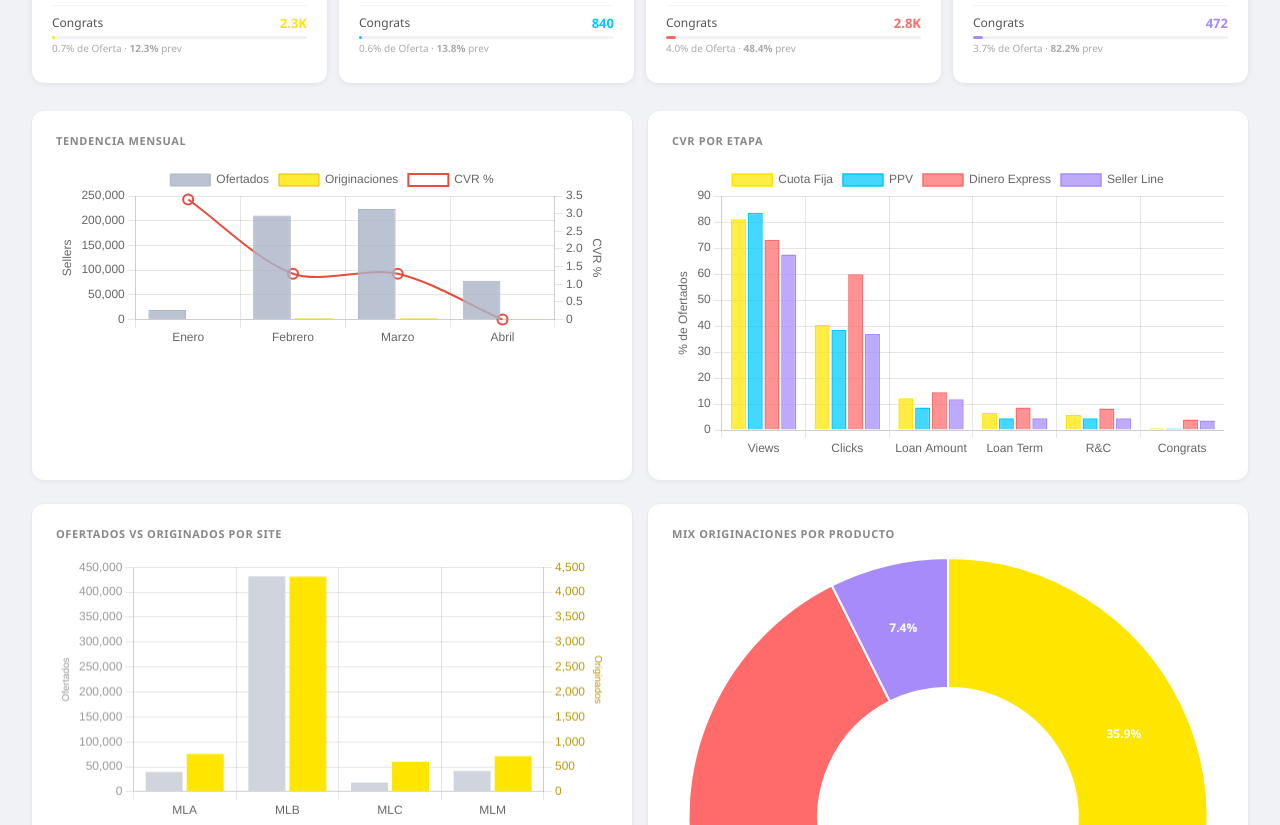
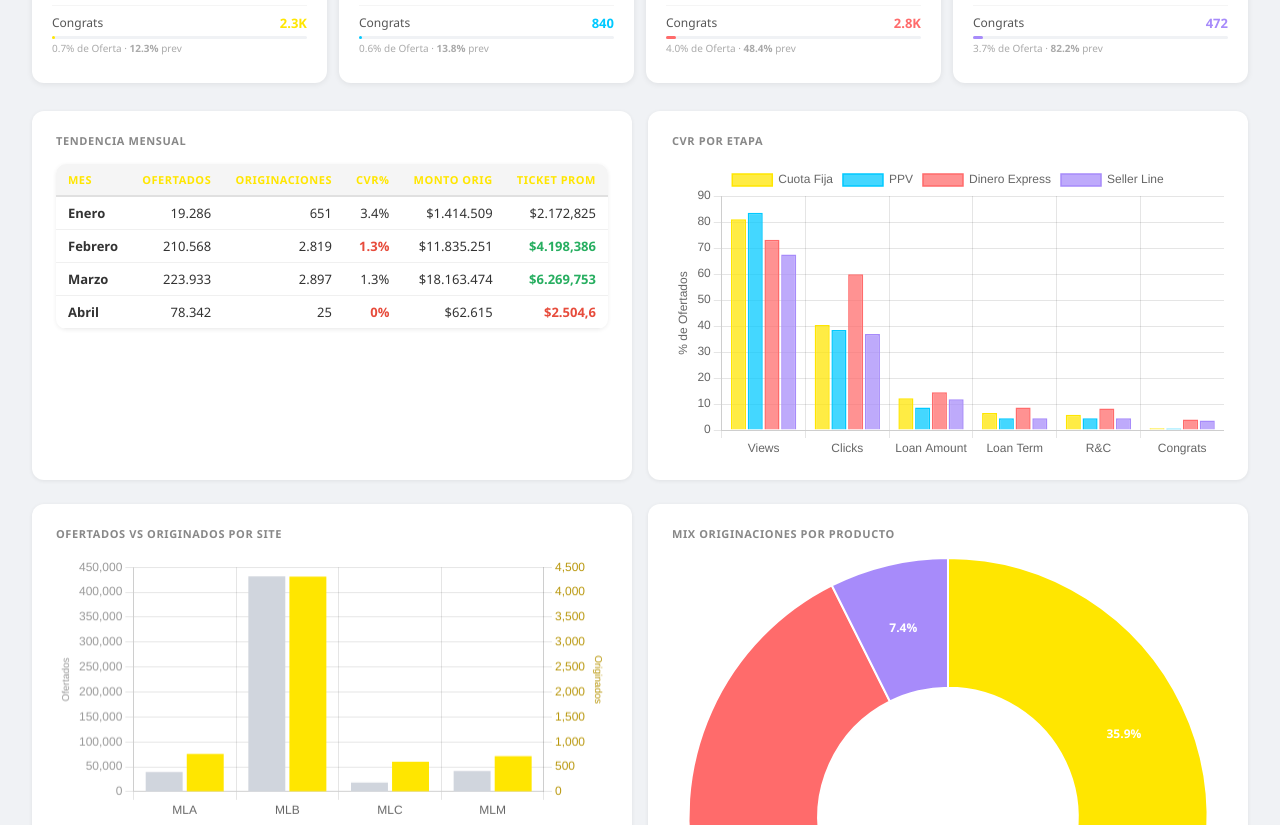
Before and after one commit to candelariva-coder/card-summary-dashboard, a plain HTML site: page v3.html in a window 1280 px wide. Shown: the part 1276-2101 px from the top of the page. Drawn offline with nearby package versions, Linux system fonts and the light colour scheme.

Commit message:
Update 2026-04-08 14:33

```diff
--- a/v3.html
+++ b/v3.html
@@ -79,6 +79,15 @@
   .penet-pct { font-size:26px; font-weight:800; color:#1a1a2e; }
   .penet-detail { font-size:11px; color:#aaa; margin-top:4px; }
   .filters select:disabled { background:#f0f0f0; color:#aaa; cursor:default; opacity:.6; }
+
+  .tbl-trend{width:100%;border-collapse:collapse;font-size:13px;}
+  .tbl-trend th{background:#f5f5f5;font-weight:700;padding:8px 12px;text-align:right;border-bottom:2px solid #e0e0e0;}
+  .tbl-trend th:first-child{text-align:left;}
+  .tbl-trend td{padding:7px 12px;text-align:right;border-bottom:1px solid #f0f0f0;}
+  .tbl-trend td:first-child{text-align:left;font-weight:600;}
+  .tbl-trend tr:hover td{background:#fffde7;}
+  .trend-up{color:#27ae60;font-weight:700;}
+  .trend-dn{color:#e74c3c;font-weight:700;}
 </style>
 </head>
 <body>
@@ -89,7 +98,7 @@
     <a href="originations.html" class="nav-link">Originations →</a>
   </div>
   <div class="meta">
-    <div class="updated">Actualizado: 2026-04-08 14:26</div>
+    <div class="updated">Actualizado: 2026-04-08 14:33</div>
     <div class="badge">BU = ON</div>
     <div class="badge2">Funnel anclado al mes de oferta</div>
   </div>
@@ -150,7 +159,7 @@
 </div>
 
 <div class="charts-row">
-  <div class="chart-card" style="flex:1 1 100%"><h3>Tendencia Mensual</h3><canvas id="chartTrendMain" height="100"></canvas></div>
+  <div class="chart-card" style="flex:1 1 100%"><h3>Tendencia Mensual</h3><div id="trendTableWrap"></div></div>
   <div class="chart-card"><h3>CVR por etapa</h3><canvas id="chartFunnelCVR" height="160"></canvas></div>
 </div>
 <div class="charts-row">
@@ -399,19 +408,26 @@ function render(){
   const tRows=flt(RAW,{...f,mes:'Todos'},false);
   const tMonths=[...new Set(tRows.map(r=>r.MonthName))].sort((a,b)=>MONTH_ORDER.indexOf(a)-MONTH_ORDER.indexOf(b));
   const tProds=f.product==='Todos'?PRODUCTS:[f.product];
-  const tTotals=tMonths.map(m=>{const ag=agg(tRows.filter(r=>r.MonthName===m));return{off:ag.off,orig:ag.orig,cvr:ag.off>0?+(ag.orig/ag.off*100).toFixed(1):0};});
-  mkCh('chartTrendMain','bar',tMonths,[
-    {label:'Ofertados', type:'bar', yAxisID:'y',
-      data:tTotals.map(d=>d.off), backgroundColor:'#aab4c8CC', borderColor:'#aab4c8', borderWidth:1},
-    {label:'Originaciones', type:'bar', yAxisID:'y',
-      data:tTotals.map(d=>d.orig), backgroundColor:'#FFE600CC', borderColor:'#e6b800', borderWidth:1},
-    {label:'CVR %', type:'line', yAxisID:'y2',
-      data:tTotals.map(d=>d.cvr), borderColor:'#e74c3c', backgroundColor:'transparent',
-      borderWidth:2, pointRadius:5, tension:.3}
-  ],{
-    scales:{y:{beginAtZero:true,title:{display:true,text:'Sellers'}},
-            y2:{beginAtZero:true,position:'right',title:{display:true,text:'CVR %'},grid:{drawOnChartArea:false}}},
-    plugins:{tooltip:{callbacks:{label:ctx=>ctx.dataset.label==='CVR %'?'CVR: '+ctx.parsed.y+'%':ctx.dataset.label+': '+fmt(ctx.parsed.y)}}}});
+  const tTotals=tMonths.map(m=>{const ag=agg(tRows.filter(r=>r.MonthName===m));
+    return{mes:m,off:ag.off,orig:ag.orig,cvr:ag.off>0?+(ag.orig/ag.off*100).toFixed(1):0,
+           amt:getOrig(ag),tkt:ag.orig>0?getOrig(ag)/ag.orig:0};});
+  const tHtml='<table class="tbl-trend"><thead><tr>'
+    +'<th>Mes</th><th>Ofertados</th><th>Originaciones</th><th>CVR%</th><th>Monto Orig</th><th>Ticket Prom</th>'
+    +'</tr></thead><tbody>'
+    +tTotals.map((d,i)=>{
+      const p=tTotals[i-1];
+      const cc=p?(d.cvr>p.cvr?'trend-up':d.cvr<p.cvr?'trend-dn':''):'';
+      const tc=p?(d.tkt>p.tkt?'trend-up':d.tkt<p.tkt?'trend-dn':''):'';
+      return '<tr>'
+        +'<td>'+d.mes+'</td>'
+        +'<td>'+fmt(d.off)+'</td>'
+        +'<td>'+fmt(d.orig)+'</td>'
+        +'<td class="'+cc+'">'+d.cvr+'%</td>'
+        +'<td>'+fmtAmt(d.amt)+'</td>'
+        +'<td class="'+tc+'">'+fmtAmt(d.tkt)+'</td>'
+        +'</tr>';
+    }).join('')+'</tbody></table>';
+  document.getElementById('trendTableWrap').innerHTML=tHtml;
 
   const sLabels=STEPS.slice(1).map(s=>s.label);
   const cProds=f.product==='Todos'?PRODUCTS:[f.product];
```
Also changed, not shown: index.html (+1 -1 lines), newold.html (+1 -1 lines), originations.html (+1 -1 lines), v2.html (+1 -1 lines).
